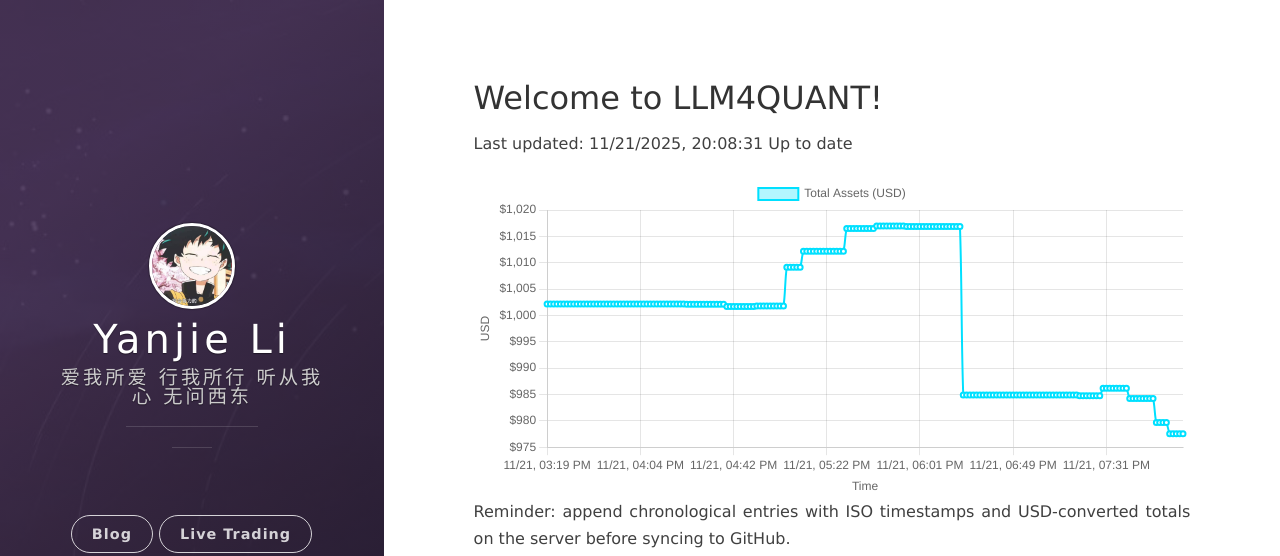
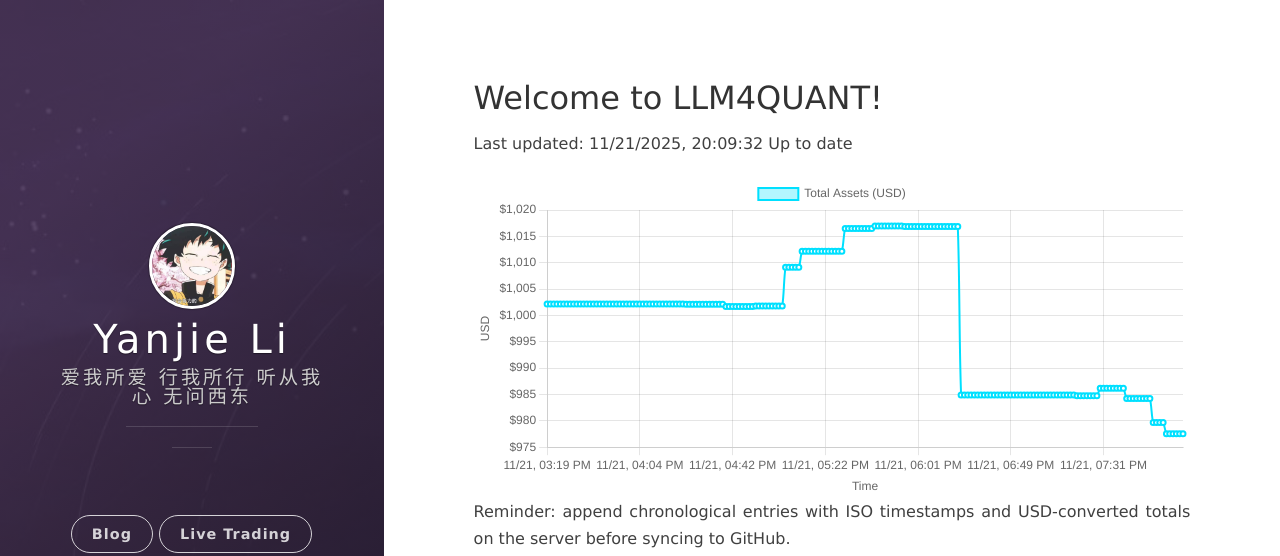
Before and after one commit to leeyegy/leeyegy.github.io, a Jekyll site: the page built from live-trading.html, in a window 1280 px wide. Shown: the top 556 px of the page. Built offline with Jekyll 4.4.1, drawn with Linux system fonts in a browser that asks for light colours; nearby versions of some CDN libraries.

Commit message:
AccountMonitor: update balance history 2025-11-22T04:09:32+08:00

```diff
--- a/assets/data/binance/balance-history.json
+++ b/assets/data/binance/balance-history.json
@@ -1,5 +1,5 @@
 {
-  "generatedAt": "2025-11-22T04:08:31+08:00",
+  "generatedAt": "2025-11-22T04:09:32+08:00",
   "asset": "total_usd_value",
   "history": [
     {
@@ -769,6 +769,10 @@
     {
       "timestamp": "2025-11-22T04:08:31+08:00",
       "totalUsd": 977.56658178
+    },
+    {
+      "timestamp": "2025-11-22T04:09:32+08:00",
+      "totalUsd": 977.56658178
     }
   ]
 }
```
